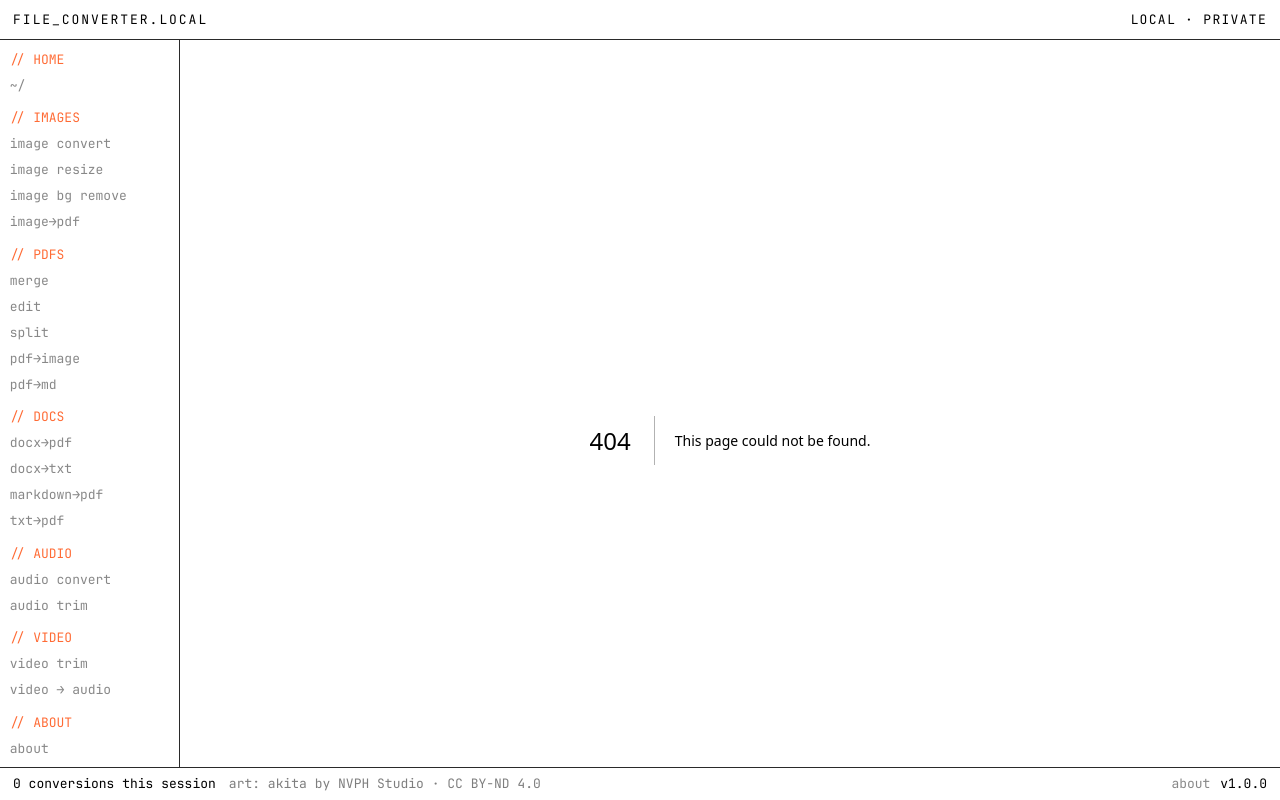
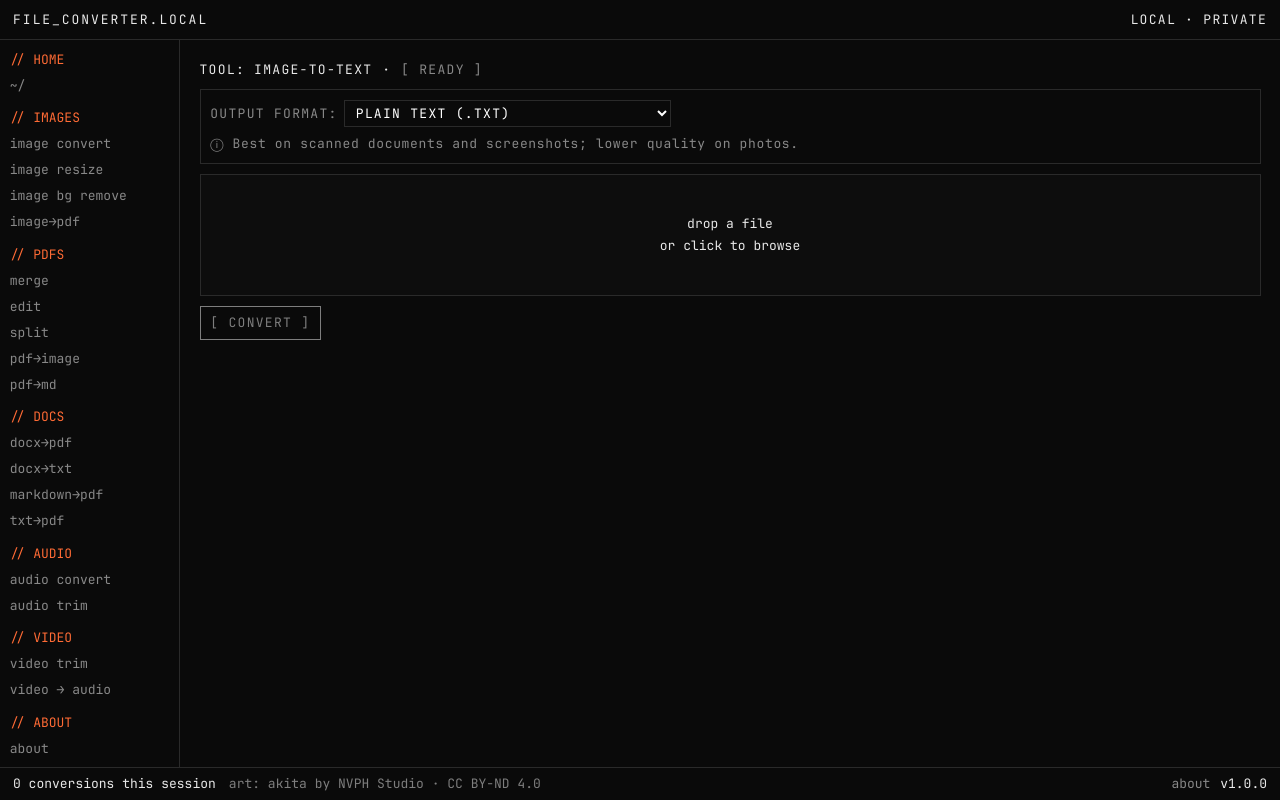
Before and after one commit to tonyyu2170/file-converter, a Next.js app: page /tools/image-to-text in a window 1280 px wide. Before the commit this address had no page. Built offline with nearby package versions, Linux system fonts and the light colour scheme.

Commit message:
feat(phase-23): image-to-text page + OptionsPanel
OutputFormat select with the v2-spec tooltip ("best on scanned
documents and screenshots; lower quality on photos"). ToolFrame
wraps the engine; page-level dispose effect tears down the
persistent harness on unmount. Replaces the Task 3 stub.

```diff
--- /dev/null
+++ b/src/app/tools/image-to-text/page.tsx
@@ -0,0 +1,15 @@
+"use client";
+
+import { ToolFrame } from "@/components/tool-frame";
+import engine, { disposeImageToTextHarness } from "@/engines/image-to-text";
+import { useEffect } from "react";
+
+export default function ImageToTextPage() {
+  useEffect(() => {
+    return () => {
+      disposeImageToTextHarness();
+    };
+  }, []);
+
+  return <ToolFrame engine={engine} />;
+}
--- a/src/engines/image-to-text/options-panel.tsx
+++ b/src/engines/image-to-text/options-panel.tsx
@@ -1,8 +1,38 @@
 "use client";
-// STUB — Task 4 replaces this with the polished panel + tests.
+
 import type { OptionsPanelProps } from "@/engines/_shared/types";
-import type { ImageToTextOptions } from "./options";
+import type { ImageToTextOptions, ImageToTextOutputFormat } from "./options";
 
-export function ImageToTextOptionsPanel(_: OptionsPanelProps<ImageToTextOptions>) {
-  return null;
+export function ImageToTextOptionsPanel({
+  value,
+  onChange,
+}: OptionsPanelProps<ImageToTextOptions>) {
+  return (
+    <div
+      data-testid="image-to-text-options"
+      className="mb-3 flex flex-col gap-2 border border-[var(--color-hairline)] p-3 text-[var(--text-xs)]"
+    >
+      <label className="flex items-center gap-2 uppercase tracking-[0.1em] text-[var(--color-fg-muted)]">
+        output format:
+        <select
+          aria-label="output format"
+          data-testid="output-format-select"
+          value={value.outputFormat}
+          onChange={(e) =>
+            onChange({
+              ...value,
+              outputFormat: e.target.value as ImageToTextOutputFormat,
+            })
+          }
+          className="border border-[var(--color-hairline)] bg-[var(--color-bg)] px-2 py-1 text-[var(--color-fg-strong)] uppercase"
+        >
+          <option value="txt">Plain text (.txt)</option>
+          <option value="json-with-bboxes">JSON with bounding boxes (.json)</option>
+        </select>
+      </label>
+      <p className="text-[var(--color-fg-muted)] tracking-[0.05em]">
+        ⓘ Best on scanned documents and screenshots; lower quality on photos.
+      </p>
+    </div>
+  );
 }
```
Also changed, not shown: 1 other file (tests, documents, lock files or other folders).
